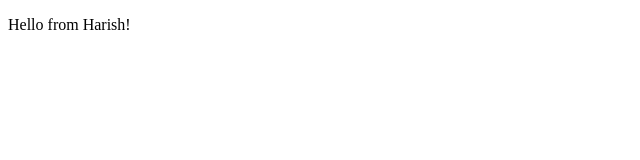
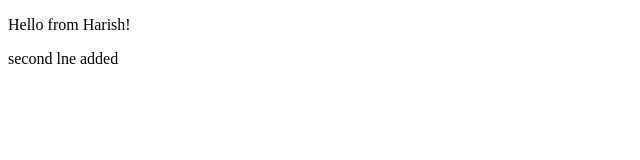
Before and after one commit to HARISHKUMAR7474/demo, a plain HTML site: page index.html in a window 1280 px wide. Shown: the full height of the page, 0-640 px from the left. Drawn offline with Linux system fonts and the light colour scheme.

Commit message:
second line added

```diff
--- a/index.html
+++ b/index.html
@@ -7,5 +7,6 @@
 </head>
 <body>
     <p>Hello from Harish!</p>
+    <p>second lne added</p>
 </body>
 </html>
```
Also changed, not shown: sample.txt.
